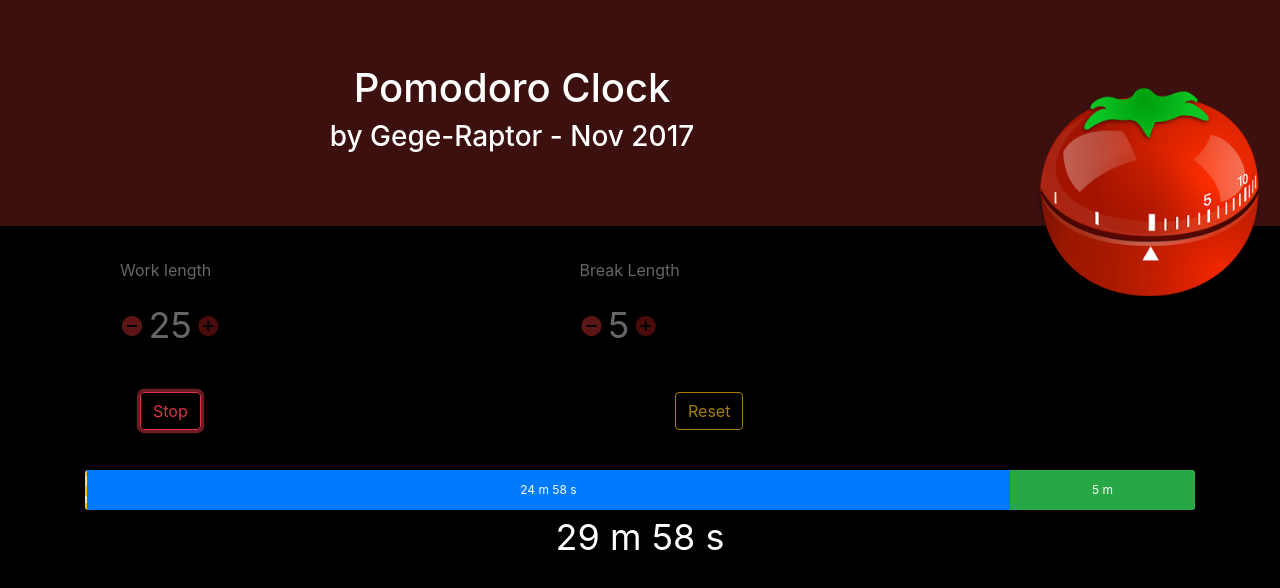
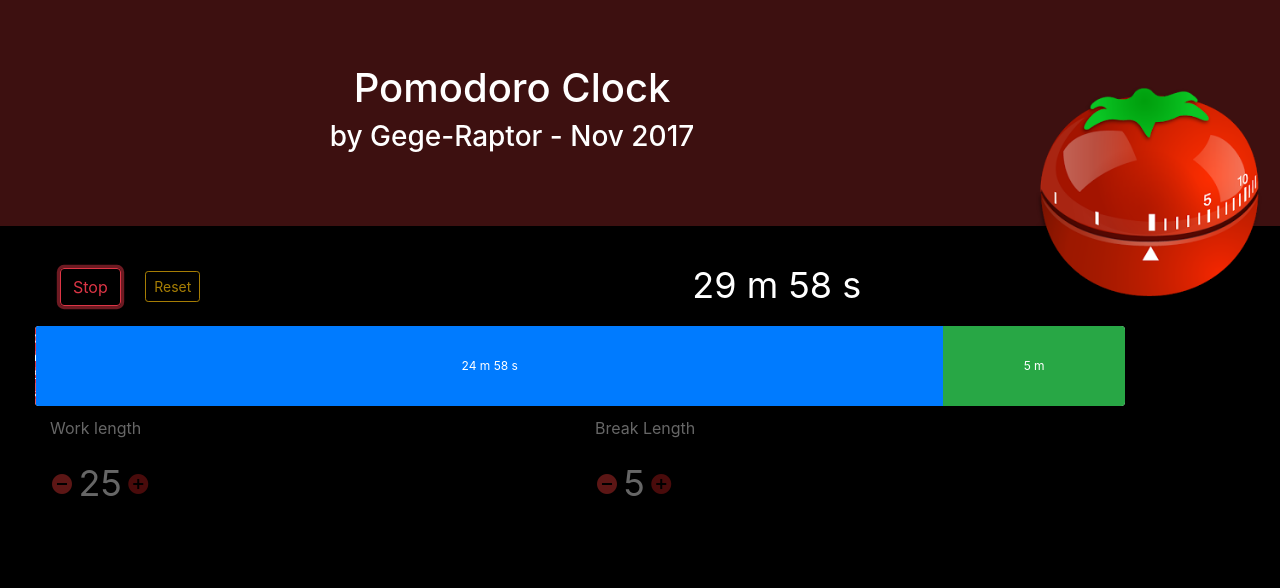
Before and after one commit to Gerald1614/pomodoroclock, a website: page src/index.html in a window 1280 px wide. Both pictures are taken after a click on the button "Start". Drawn offline with nearby package versions, Linux system fonts and the light colour scheme; files that its build step writes are made by us from their sources.

Commit message:
final project

```diff
--- a/src/css/main.css
+++ b/src/css/main.css
@@ -2,13 +2,17 @@ body{
   background-color: black;
   color:white;
 
+}
+.container{
+  margin:10px;
 }
 
 .material-icons.red600 { color: #e53935; }
 .material-icons.red900 { color: #b71c1c; }
 
 .progress{
-  height:40px;
+  height:80px;
+  margin: 10px
 }
 img{
   width:20%;
@@ -26,7 +30,7 @@ i:hover{
 
 }
 .row, button{
-  margin:20px;
+  margin:10px;
 }
 #timer{
 font-size: 36px;
@@ -47,57 +51,15 @@ font-size: 36px;
 }
 
 @-webkit-keyframes colorchange {
-  0% {
-
-    color: blue;
-  }
-
-  10% {
-
-    color: #8e44ad;
-  }
-
-  20% {
-
-    color: #1abc9c;
-  }
-
-  30% {
-
-    color: #d35400;
-  }
-
-  40% {
-
-    color: blue;
-  }
-
-  50% {
-
-    color: #34495e;
-  }
-
-  60% {
-
-    color: blue;
-  }
-
-  70% {
-
-    color: #2980b9;
-  }
-  80% {
-
-    color: #f1c40f;
-  }
-
-  90% {
-
-    color: #2980b9;
-  }
-
-  100% {
-
-    color: pink;
-  }
+  0% { color: blue; }
+  10% { color: #8e44ad; }
+  20% { color: #1abc9c; }
+  30% { color: #d35400; }
+  40% {  color: blue; }
+  50% { color: #34495e; }
+  60% { color: blue; }
+  70% { color: #2980b9; }
+  80% { color: #f1c40f; }
+  90% { color: #2980b9; }
+  100% { color: pink; }
 }
--- a/src/index.html
+++ b/src/index.html
@@ -22,7 +22,27 @@
                 <h3 class="text-center">by Gege-Raptor - Nov 2017</h3>
 
         </div>
+                <audio id="beepAudio">
+                        <source src="./beep-09.mp3" type="audio/mpeg">
+                        Your browser does not support the audio element.
+                </audio>
  <div class="container">
+        <div class="row">
+                <div class="col-sm">
+                        <button type="button" onclick="startStop()" class="btn btn-outline-success">Start</button>
+                        <button type="button" onclick="adjustSessionDuration()" class="btn btn-outline-warning btn-sm">Reset</button>
+                </div>
+                <div class="col-sm">
+                        <div id="timer" class="text-center">0h 00m 00s</div>
+                </div>
+        </div>
+
+        <div class="progress">
+                <div id="sessionProgress" class="progress-bar progress-bar-striped bg-danger" role="progressbar" style="width:0%" aria-valuenow="0" aria-valuemin="0" aria-valuemax="30"></div>
+                <div id="wdProgress" class="progress-bar bg-primary" role="progressbar" style="width: 83%" aria-valuenow="25" aria-valuemin="5" aria-valuemax="30">25 mn</div>
+                <div id="rdProgress" class="progress-bar bg-success" role="progressbar" style="width: 17%" aria-valuenow="5" aria-valuemin="2" aria-valuemax="30">5 mn</div>
+        </div>
+
          <div class="row">
                 <div class="col-sm colT">
                         <p>Work length</p>
@@ -37,23 +57,7 @@
                         <i class="material-icons red900" onclick="plusRD()">add_circle</i>
                 </div>
         </div>
-        <div class="row">
-                <div class="col">
-                <button type="button" onclick="startStop()" class="btn btn-outline-success">Start</button>
-                </div>
-                <div class="col">
-                <button type="button" onclick="reset()" class="btn btn-outline-warning">Reset</button>
-                </div>
-        </div>
-         <div class="progress">
-                <div id="sessionProgress" class="progress-bar progress-bar-striped bg-warning" role="progressbar" style="width:0%" aria-valuenow="0" aria-valuemin="0" aria-valuemax="30"></div>
-                <div id="wdProgress" class="progress-bar bg-primary" role="progressbar" style="width: 83%" aria-valuenow="25" aria-valuemin="5" aria-valuemax="30">25 mn</div>
-                <div id="rdProgress" class="progress-bar bg-success" role="progressbar" style="width: 17%" aria-valuenow="5" aria-valuemin="2" aria-valuemax="30">5 mn</div>
-                      </div>
-        <div id="timer" class="text-center">0h 00m 00s</div>
-        <div class="alert hidden alert-danger alert-dismissable" >
-               <strong>Attention!</strong> number is too low
-        </div>
+        <div class="alert hidden alert-danger alert-dismissable" ><strong>Attention!</strong> limit reached</div>
 </div>
 <!--[htmlclean-protect]-->
 <script src="https://code.jquery.com/jquery-3.2.1.slim.min.js" integrity="sha384-KJ3o2DKtIkvYIK3UENzmM7KCkRr/rE9/Qpg6aAZGJwFDMVNA/GpGFF93hXpG5KkN" crossorigin="anonymous"></script>
--- a/src/js/main.js
+++ b/src/js/main.js
@@ -1,29 +1,38 @@
-workDuration= document.getElementById('workDuration');
-restDuration= document.getElementById('restDuration');
-wdProgress= document.getElementById('wdProgress');
-rdProgress= document.getElementById('rdProgress');
-sessionProgress= document.getElementById('sessionProgress');
-var cdTimer;
-var w,r,s;
+var workDuration= document.getElementById('workDuration');
+var restDuration= document.getElementById('restDuration');
+var wdProgress= document.getElementById('wdProgress');
+var rdProgress= document.getElementById('rdProgress');
+var sessionProgress= document.getElementById('sessionProgress');
+var cdTimer,cdTimerConst, countDownDate;
+var hours, minutes, seconds;
+var w, wt =0;
+var r, rt = 0;
+var s, st=0;
+var duree=0;
 var x;
 var started=false;
 var distance, now;
-reset();
-adjustSessionDuration()
+adjustSessionDuration();
 
 function minusWD(){
-//  if (Number(workDuration.innerHTML) <5) {
-//    document.getElementsByClassName('alert')[0].classList.remove("hidden");
-//    setTimeout(function(){ document.getElementsByClassName('alert')[0].classList.add("hidden") }, 2000);
-//  }
- // else {
+  if (Number(workDuration.innerHTML) <5) {
+    document.getElementsByClassName('alert')[0].classList.remove("hidden");
+    setTimeout(function(){ document.getElementsByClassName('alert')[0].classList.add("hidden") }, 2000);
+  }
+  else {
     workDuration.innerHTML= Number(workDuration.innerHTML)-1;
     adjustSessionDuration();
-//  }
+  }
 };
 function plusWD(){
+    if (Number(workDuration.innerHTML) >=90) {
+    document.getElementsByClassName('alert')[0].classList.remove("hidden");
+    setTimeout(function(){ document.getElementsByClassName('alert')[0].classList.add("hidden") }, 2000);
+  }
+  else {
   workDuration.innerHTML= Number(workDuration.innerHTML)+1;
   adjustSessionDuration();
+}
 };
 function minusRD(){
   if (Number(restDuration.innerHTML) <3) {
@@ -36,29 +45,37 @@ function minusRD(){
   }
 };
 function plusRD(){
+   if (Number(restDuration.innerHTML) >=30) {
+    document.getElementsByClassName('alert')[0].classList.remove("hidden");
+    setTimeout(function(){ document.getElementsByClassName('alert')[0].classList.add("hidden") }, 2000);
+  }
+  else {
   restDuration.innerHTML= Number(restDuration.innerHTML)+1;
   adjustSessionDuration();
+}
 };
 
 function adjustSessionDuration() {
   cdTimer= (Number(workDuration.innerHTML) + Number(restDuration.innerHTML))*60000;
+  cdTimerConst=cdTimer;
+  s=0;
   countDownDate = new Date();
   countDownDate.setMilliseconds(countDownDate.getMilliseconds()+ cdTimer);
   r = (Number(restDuration.innerHTML))*100/(cdTimer/60000);
   w = (Number(workDuration.innerHTML))*100/(cdTimer/60000);
-  wdProgress.innerHTML=workDuration.innerHTML + " m";
-  rdProgress.innerHTML=restDuration.innerHTML + " m";
+  rt=restDuration.innerHTML + " m";
+  CalcTime();
   afficher();
-  s=1/cdTimer*100000;
 };
 
 function startStop(){
   if (started==false){
+    duree=1/cdTimerConst*100000;
     countDownDate = new Date();
     countDownDate.setMilliseconds(countDownDate.getMilliseconds()+ cdTimer);
     started=true;
     var list = document.getElementsByClassName('colT');
-    for (i=0; i<list.length; i++) {
+    for (var i=0; i<list.length; i++) {
       list[i].setAttribute('class', 'col colT disabled');
     }
     document.getElementsByClassName('btn')[0].innerHTML="Stop";
@@ -70,7 +87,7 @@ function startStop(){
     cdTimer=distance;
     clearInterval(x);
     var list=document.getElementsByClassName('colT');
-    for (i=0; i<list.length; i++) {
+    for (var i=0; i<list.length; i++) {
       list[i].setAttribute('class', 'col colT');
     }
     document.getElementsByClassName('btn')[0].innerHTML="Start";
@@ -78,76 +95,100 @@ function startStop(){
     document.getElementsByClassName('btn')[1].disabled=false;
     started=false;
   }
-
-}
-
-function reset(){
-  cdTimer= (Number(workDuration.innerHTML) + Number(restDuration.innerHTML))*60000;
-  countDownDate = new Date();
-  countDownDate.setMilliseconds(countDownDate.getMilliseconds()+ cdTimer);
-  adjustSessionDuration();
 }
 
 function myTimer(){
+  animer();
 
-  afficher();
-    if (distance < 0) {
+  if ( distance < 0) {
     clearInterval(x);
+    rdProgress.style.width ="0%";
+    rdProgress.innerHTML="";
+    sessionProgress.style.width ="100%";
+    sessionProgress.innerHTML= (Number(workDuration.innerHTML) + Number(restDuration.innerHTML)) +" m";
+      document.getElementById("timer").classList.remove("awesome");
       document.getElementById("timer").innerHTML = "FINISHED";
-        emitSound()
-        document.getElementById("timer").classList.add("awesome");
-        setTimeout(function(){ document.getElementById("timer").classList.remove("awesome") }, 5000);
       document.getElementsByClassName('btn')[0].innerHTML="Start";
       document.getElementsByClassName('btn')[0].setAttribute('class', 'btn btn-outline-success');
       document.getElementsByClassName('btn')[1].disabled=false;
       started=false;
+      setTimeout(function(){ adjustSessionDuration() }, 5000);
   }
+  if ( distance - Number(restDuration.innerHTML)*60000 <=3000 && distance - Number(restDuration.innerHTML)*60000 >0) {
+    document.getElementById("timer").classList.add("awesome");
+    setTimeout(function(){ document.getElementById("timer").classList.remove("awesome") }, 8000);
+    emitSound();
+  };
+
+    if (distance <= 3000) {
+        rt="";
+        document.getElementById("timer").classList.add("awesome");
+        emitSound();
+    };
+
 }
-function afficher(){
+
+function CalcTime(){
   now = new Date().getTime();
   distance = countDownDate - now;
+  hours = Math.floor((distance % (1000 * 60 * 60 * 24)) / (1000 * 60 * 60));
+  minutes = Math.floor((distance % (1000 * 60 * 60)) / (1000 * 60));
+  seconds = Math.round(((distance) % (1000 * 60)) / 1000);
 
-    var hours = Math.floor((distance % (1000 * 60 * 60 * 24)) / (1000 * 60 * 60));
-    var minutes = Math.floor((distance % (1000 * 60 * 60)) / (1000 * 60));
-    var seconds = Math.floor((distance % (1000 * 60)) / 1000);
-    if (hours == 0 ) {
+  if ((hours*60 + minutes) >=60) {
+    wt= (hours*60 + minutes - restDuration.innerHTML) + " m " + seconds + " s";
+   }
+   else if ((hours*60 + minutes) <60){
+    wt= minutes - restDuration.innerHTML + " m " + seconds + " s";
+   };
+}
+
+function afficher(){
+
+    if (hours == 0 && minutes == 0) {
+      document.getElementById("timer").innerHTML = seconds + " seconds ";
+    }
+    else if (hours == 0 ) {
       document.getElementById("timer").innerHTML =  minutes + " m " + seconds + " s ";
-    }
-    else if (minutes == 0) {
-      document.getElementById("timer").innerHTML = seconds + " s ";
     }
    else {
     document.getElementById("timer").innerHTML = hours + " h " + minutes + " m " + seconds + " s ";
    };
-   sessionProgress.innerHTML= (Number(restDuration.innerHTML) + Number(workDuration.innerHTML))- minutes -1+ " m";
-    if (w>0){
-      wdProgress.innerHTML= minutes - restDuration.innerHTML + " m " + seconds + " s";
-      rdProgress.innerHTML=restDuration.innerHTML + " m";
-      w = w-s;
 
-      if (w>0 && w<3) {
-        emitSound()
-        document.getElementById("timer").classList.add("awesome");
-        setTimeout(function(){ document.getElementById("timer").classList.remove("awesome") }, 5000);
+   wdProgress.style.width = w +"%";
+   wdProgress.innerHTML= wt;
+   rdProgress.style.width = r +"%";
+   rdProgress.innerHTML=rt;
+   sessionProgress.style.width = s+ "%";
+   sessionProgress.innerHTML= st;
+  };
+
+function animer(){
+  if ((hours*60 + minutes && s+duree < Number(workDuration.innerHTML)*6000000/cdTimerConst) >=60) {
+    wt= (hours*60 + minutes - restDuration.innerHTML) + " m " + seconds + " s";
    }
+   else if ((hours*60 + minutes && s+duree < Number(workDuration.innerHTML)*6000000/cdTimerConst) <60){
+    wt= minutes - restDuration.innerHTML + " m " + seconds + " s";
+   };
+
+   CalcTime();
+   st= (Number(restDuration.innerHTML) + Number(workDuration.innerHTML))- minutes-1 + " m " + (60-seconds) + " s";
+   s= s + duree;
+   if (s < Number(workDuration.innerHTML)*6000000/cdTimerConst){
+      rt=restDuration.innerHTML + " m";
+      w = w-duree;
     }
-    else {
+    else if (s >= Number(workDuration.innerHTML)*6000000/cdTimerConst) {
+      wt="";
+      r = r+ w - duree;
+      w=0;
+      rt= minutes + " m " + seconds + " s";
 
-      w=0;
-      r = r-s;
-      rdProgress.innerHTML= minutes + " m " + seconds + " s";
+    };
+    afficher();
+};
+
+function emitSound(){
+  var beep = document.getElementById("beepAudio");
+  beep.play();
 }
-    wdProgress.style.width = w+"%";
-    rdProgress.style.width = r+"%";
-    sessionProgress.style.width = (100-w-r)+"%"
-
-}
-function emitSound(){
-  var context = new (window.AudioContext || window.webkitAudioContext)();
-  var osc = context.createOscillator(); // instantiate an oscillator
-  osc.type = 'sine'; // this is the default - also square, sawtooth, triangle
-  osc.frequency.value = 440; // Hz
-  osc.connect(context.destination); // connect it to the destination
-  osc.start(); // start the oscillator
-  osc.stop(context.currentTime + 2); // stop 2 seconds after the current time
-}
```
Also changed, not shown: 2 other files. Lines whose indentation alone changed are shown as unchanged.
